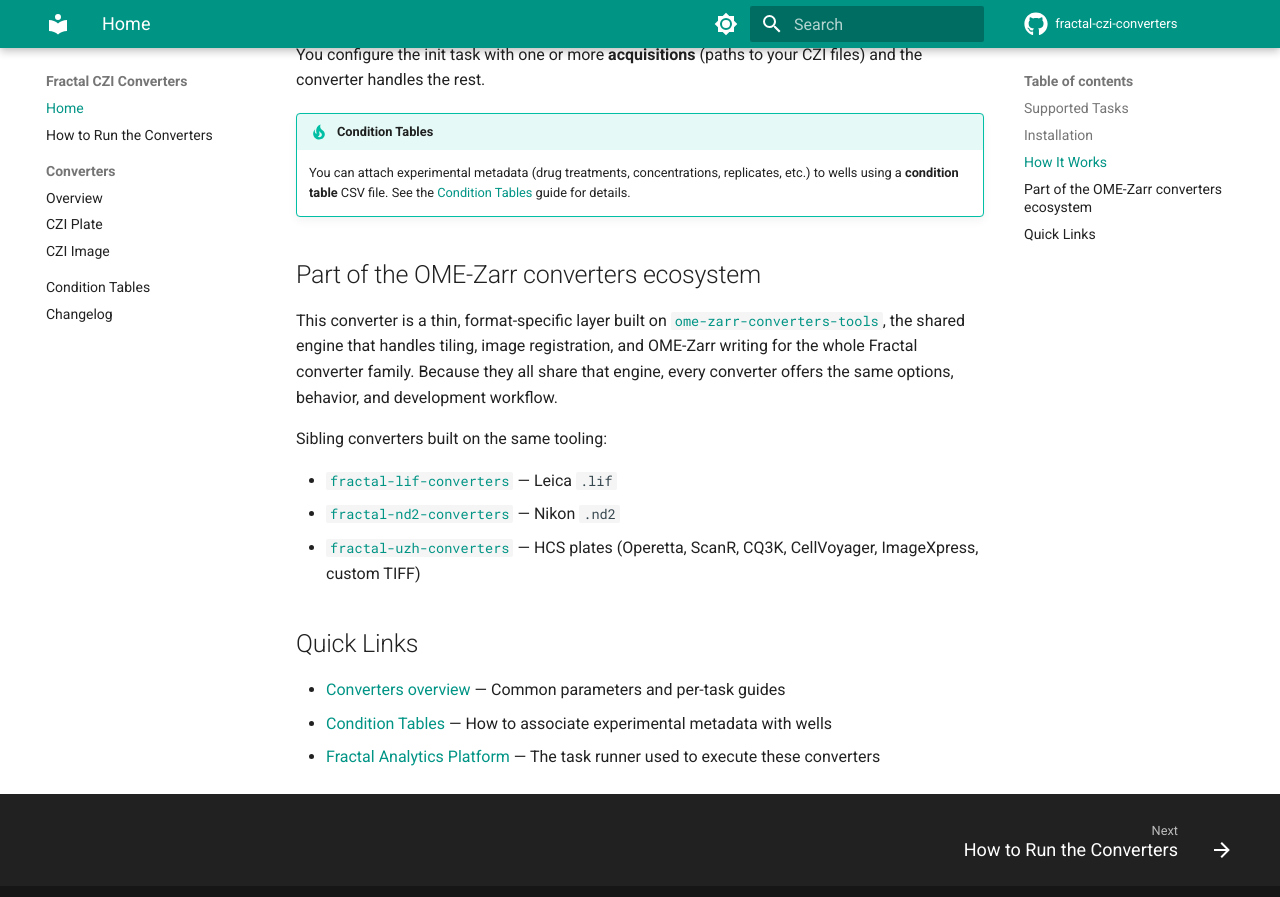
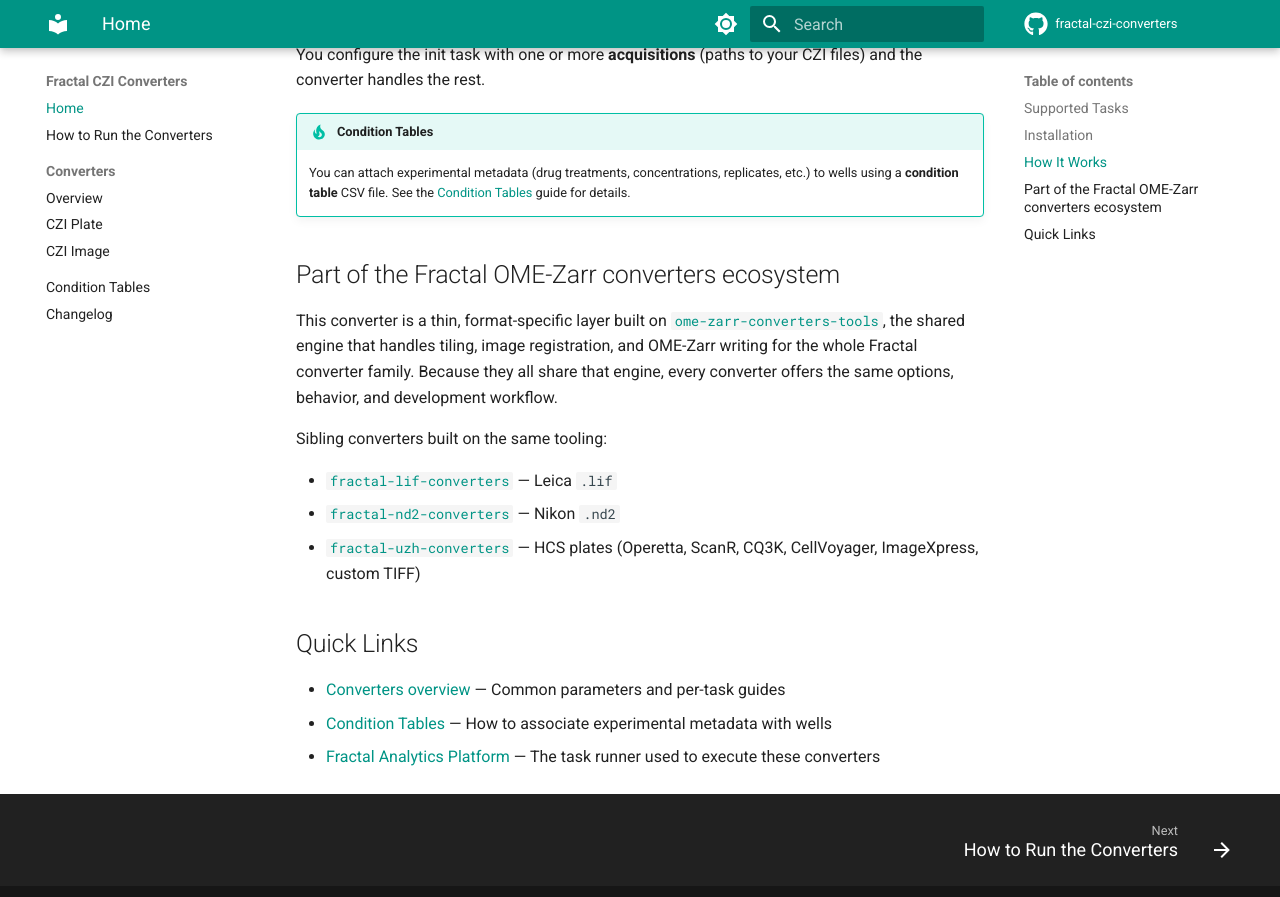
Before and after one commit to fractal-analytics-platform/fractal-czi-converters, an MkDocs documentation site: the page built from docs/index.md, in a window 1280 px wide and 900 px high, scrolled down 957 px. Shown: the top 897 px of the window. Built offline with MkDocs 1.6.1 and Material for MkDocs 9.7.7, drawn with Linux system fonts in a browser that asks for light colours; comment, search, counter and statistics services are not loaded; the version menu is left out.

Commit message:
minor docs update

```diff
--- a/docs/index.md
+++ b/docs/index.md
@@ -29,7 +29,7 @@ You configure the init task with one or more **acquisitions** (paths to your CZI
 !!! tip "Condition Tables"
     You can attach experimental metadata (drug treatments, concentrations, replicates, etc.) to wells using a **condition table** CSV file. See the [Condition Tables](condition_tables.md) guide for details.
 
-## Part of the OME-Zarr converters ecosystem
+## Part of the Fractal OME-Zarr converters ecosystem
 
 This converter is a thin, format-specific layer built on
 [`ome-zarr-converters-tools`](https://github.com/BioVisionCenter/ome-zarr-converters-tools),
```
Also changed, not shown: README.md (+1 -1 lines).
